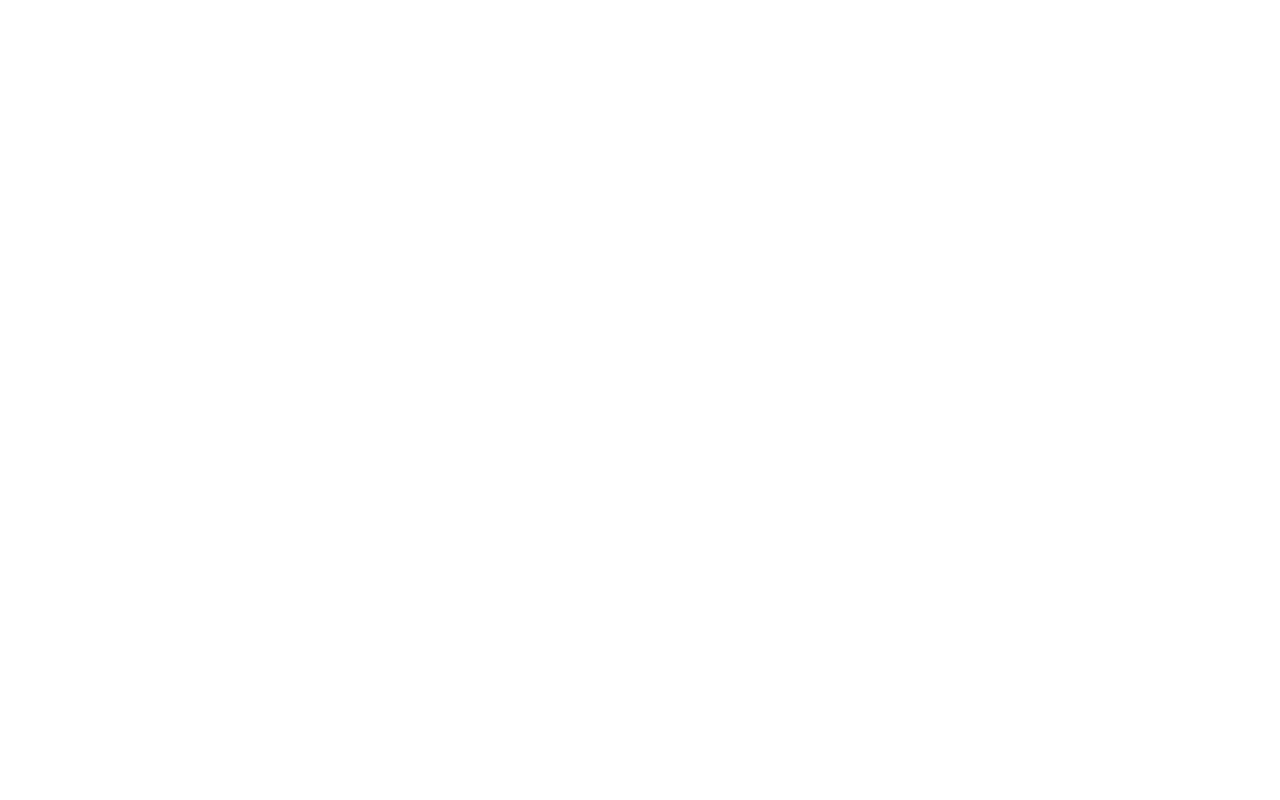
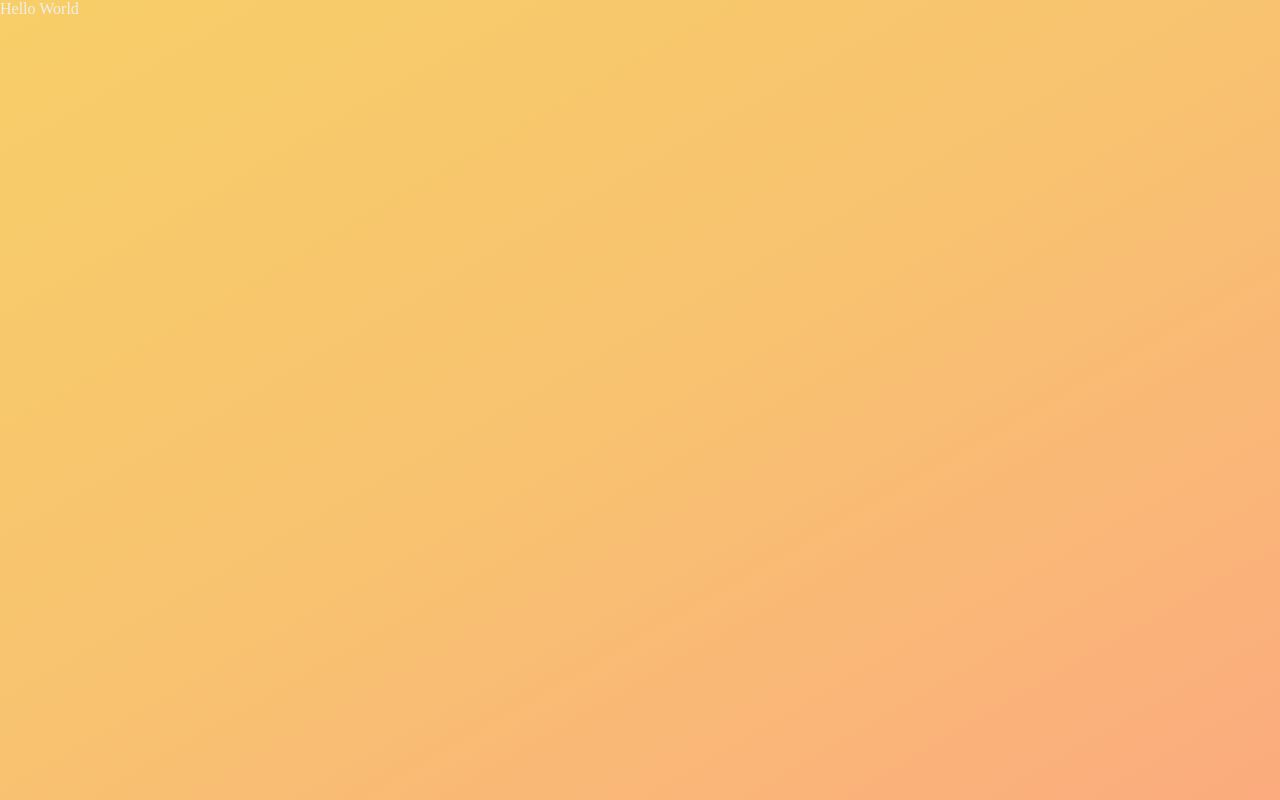
Before and after one commit to Username77177/Portfolio, a plain HTML site: page index.html in a window 1280 px wide. Drawn offline with Linux system fonts and the light colour scheme.

Commit message:
21/03/2020 21:40:30

```diff
--- a/index.html
+++ b/index.html
@@ -5,10 +5,12 @@
     <meta charset="UTF-8">
     <meta name="viewport" content="width=jjkk, initial-scale=1.0">
     <title>Username77177 Portfolio</title>
+    <link rel="stylesheet" href="style.css">
 </head>
 
 <body>
-    <dev id="first" class="first_block">
+    <dev id="first_block" class="block">
+        <p>Hello World</p>
     </dev>
 </body>
 
--- a/style.css
+++ b/style.css
@@ -2,22 +2,27 @@
         margin: 0;
         padding: 0;
         box-sizing: border-box;
+        color: var(--fc);
     }
 
-html {
-    --gr1: rgba(30, 30, 36, 1);
+     :root {
+        --bc: rgba(91, 91, 91, 1);
+        --bc-alt-1: rgba(85, 91, 110, 1);
+        --bc-alt-2: rgba(30, 30, 36, 1);
         --gr2: rgba(251, 159, 137, 1);
-    --bc: rgba(91, 91, 91, 1);
         --fc: rgba(239, 239, 235, 1);
-    --bc-alt: rgba(85, 91, 110, 1);
-    color: --fc;
     }
 
     .block {
-    width: 1vh;
         position: relative;
+        width: 100%;
+        height: 100vh;
+        display: block;
     }
 
     #first_block {
-    background: linear-gradient(45deg, --gr1, --gr2);
+        background-color: #fbab7e;
+        background: linear-gradient(-30deg, #fbab7e, #f8c270, #f7ce68);
     }
+
+    #first_block::after {}
```
Lines whose indentation alone changed are shown as unchanged.
